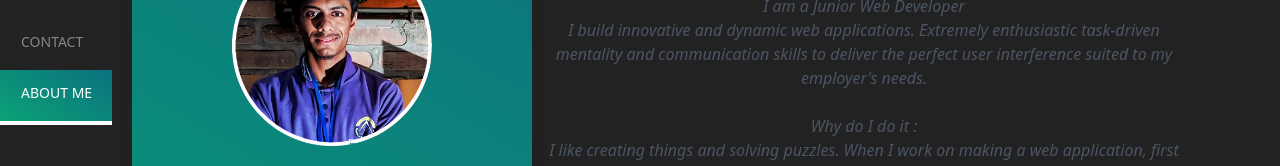
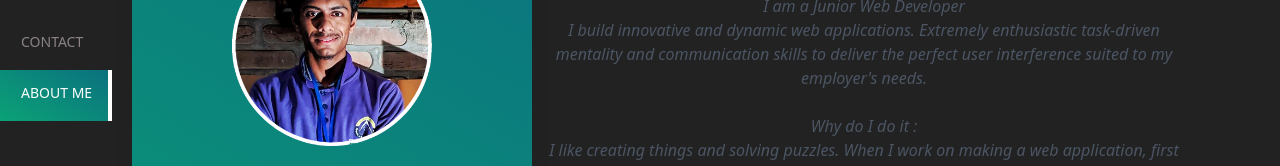
Before and after one commit to Sayed-Rafiul-Islam/portfolio, a React (Create React App) app: page /aboutMe in a window 1280 px wide. Shown: the part 146-312 px from the top of the page. Built offline with nearby package versions, Linux system fonts and the light colour scheme.

Commit message:
bug fixed

```diff
--- a/src/Components/CustomLink.js
+++ b/src/Components/CustomLink.js
@@ -9,7 +9,7 @@ function CustomLink({ children, to, ...props }) {
     return (
         <div>
             <Link
-                style={{ backgroundImage: match ? "linear-gradient(210deg, #0b717f, #0ba276)" : "", color: match ? 'white' : '', borderBottom: match ? "4px solid white" : '' }}
+                style={{ backgroundImage: match ? "linear-gradient(210deg, #0b717f, #0ba276)" : "", color: match ? 'white' : '', borderRight: match ? "4px solid white" : '' }}
                 to={to}
                 {...props}
             >
--- a/src/Components/Header/Header.css
+++ b/src/Components/Header/Header.css
@@ -24,6 +24,7 @@
     background-image: linear-gradient(210deg, #0b717f, #0ba276);
     color: white;
     border-bottom: 5px solid white;
+    transition: .4s;
 }
 
 .link:hover .tab1 {
--- a/src/Components/Header/Header.js
+++ b/src/Components/Header/Header.js
@@ -1,5 +1,4 @@
 import React from 'react';
-import { Link } from 'react-router-dom';
 import CustomLink from '../CustomLink';
 import './Header.css'
 
--- a/src/Components/MyCard/MyCard.css
+++ b/src/Components/MyCard/MyCard.css
@@ -35,6 +35,10 @@
     transition: .5s;
 }
 
+.btn-menu {
+    display: none;
+}
+
 @media (max-width: 576px) {
     .card-sm1 {
         transition: .5s;
@@ -55,6 +59,7 @@
     }
 
     .btn-menu {
+        display: block;
         width: 14%;
         position: fixed;
         left: 335px;
```
